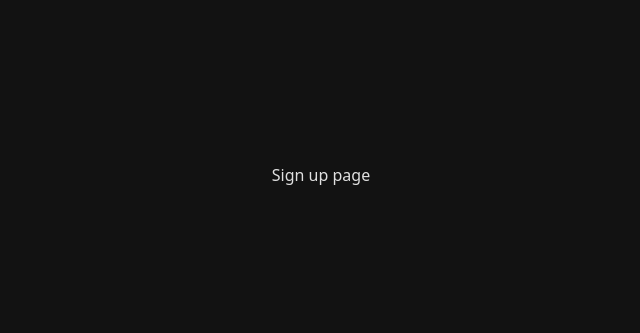
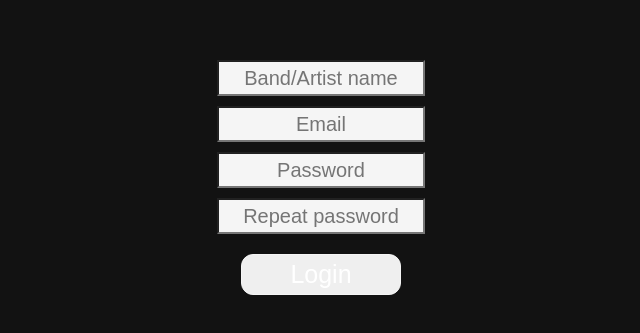
Before and after one commit to SebWester/band-hub, a React (Vite) app: page /signup in a window 1280 px wide. Shown: the part 225-558 px from the top of the page, without its empty margins (319-959 px from the left). Built offline with nearby package versions, Linux system fonts and the light colour scheme.

Commit message:
wip: sign up page

```diff
--- a/src/pages/Login.tsx
+++ b/src/pages/Login.tsx
@@ -1,11 +1,10 @@
 import { Link } from "react-router-dom";
 import Input from "../components/Input";
-
-// Uncomment everything when API is in place
-
 import { useState } from "react";
 // import { useNavigate } from "react-router-dom";
 import "../styles/login.css";
+
+// Uncomment everything when API is in place
 
 function Login() {
   const [credentials, setCredentials] = useState({
--- a/src/pages/Signup.tsx
+++ b/src/pages/Signup.tsx
@@ -1,5 +1,62 @@
+import { useState } from "react";
+import Input from "../components/Input";
+
 function Signup() {
-  return <div> Sign up page</div>;
+  const [user, setUser] = useState({
+    name: "",
+    email: "",
+    password: "",
+    repeatPassword: "",
+  });
+
+  const handleInput = (e: React.ChangeEvent<HTMLInputElement>) => {
+    const { name, value } = e.target;
+    setUser((prev) => ({ ...prev, [name]: value }));
+  };
+
+  const handleSignup = (e: React.FormEvent<HTMLFormElement>) => {
+    e.preventDefault();
+    console.log(user);
+  };
+
+  return (
+    <div className="loginContainer">
+      <form className="loginForm" onSubmit={handleSignup}>
+        <Input
+          type="text"
+          name="name"
+          placeholder="Band/Artist name"
+          value={user.name}
+          onChange={handleInput}
+        />
+        <Input
+          type="email"
+          name="email"
+          placeholder="Email"
+          value={user.email}
+          onChange={handleInput}
+        />
+        <Input
+          type="password"
+          name="password"
+          placeholder="Password"
+          value={user.password}
+          onChange={handleInput}
+        />
+        <Input
+          type="password"
+          name="repeatPassword"
+          placeholder="Repeat password"
+          value={user.repeatPassword}
+          onChange={handleInput}
+        />
+
+        <button className="submit" type="submit">
+          Login
+        </button>
+      </form>
+    </div>
+  );
 }
 
 export default Signup;
```
